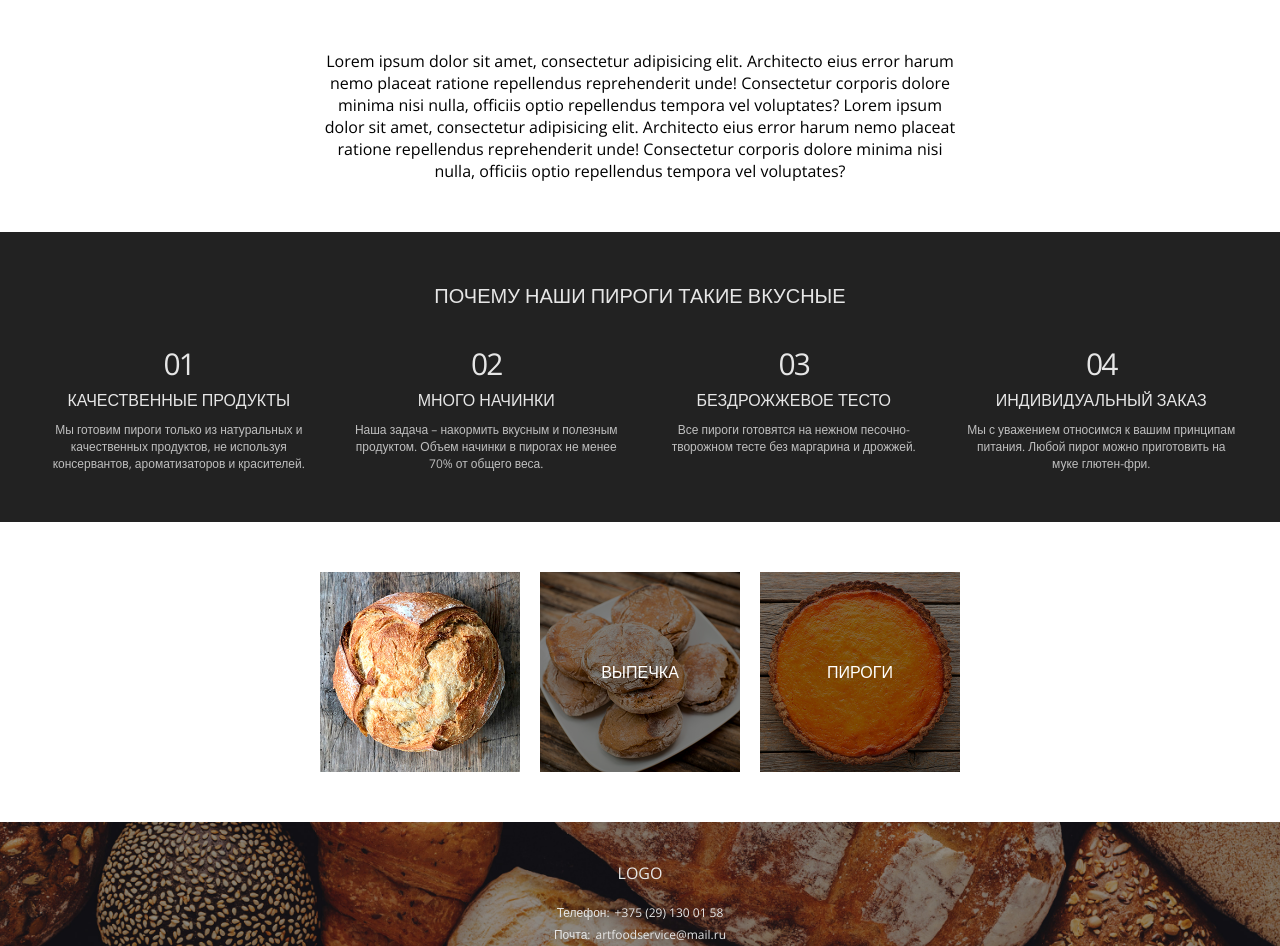
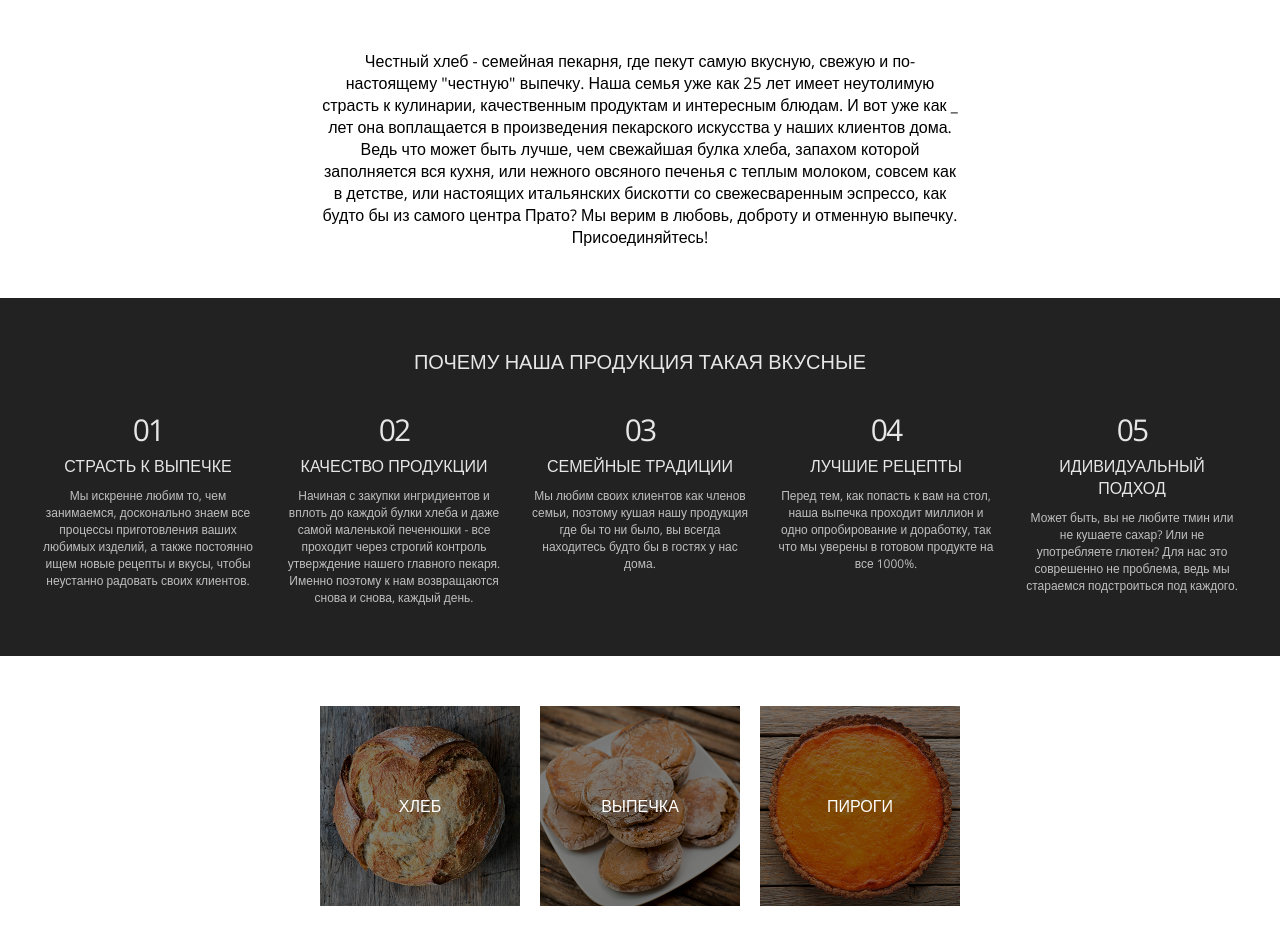
Before and after one commit to DimaShustal/bakery, a website built with webpack: page html/index.html in a window 1280 px wide. Shown: the part 600-1546 px from the top of the page. Built offline with nearby package versions, Linux system fonts and the light colour scheme.

Commit message:
added actual text abd fixed webpack.config

```diff
--- a/html/index.html
+++ b/html/index.html
@@ -7,12 +7,12 @@
     <meta name="format-detection" content="telephone=no">
 
     <meta name="description" content="Свежая и вкусная выпечка в Минске. У нас вы можите попробовать свежий бездрожжевой хлеб, ароматные пироги и невероятно вкусную выпечку.">
-    <meta property="og:title" content="Название | Главная" />
+    <meta property="og:title" content="Честный хлеб | Главная" />
     <meta property="og:type" content="website" />
     <meta property="og:description" content="Свежая и вкусная выпечка в Минске." />
     <!--<meta property="og:url" content="//www.imdb.com/title/tt0117500/" />-->
 
-    <title>Название | Главная</title>
+    <title>Честный хлеб | Главная</title>
 
     <!--<link rel="canonical" href="http://papapek.by/">-->
     <link rel="apple-touch-icon" sizes="180x180" href="/img/apple-touch-icon.png">
@@ -21,7 +21,6 @@
     <link rel="icon" type="image/png" sizes="any" href="/images/favicons/favicon.ico">
 
     <link href="https://fonts.googleapis.com/css?family=Open+Sans:300,400,700" rel="stylesheet">
-    <!--<link href="../css/index.css" rel="stylesheet">-->
 </head>
 <body>
     <header class="header">
@@ -50,39 +49,43 @@
     </header>
 
     <section class="banner --index">
-        <div class="banner__text">Название</div>
+        <div class="banner__text">Честный хлеб</div>
     </section>
 
     <section id="#about" class="about">
         <div class="about__wrap">
-            Lorem ipsum dolor sit amet, consectetur adipisicing elit. Architecto eius error harum nemo placeat ratione repellendus reprehenderit unde! Consectetur corporis dolore minima nisi nulla, officiis optio repellendus tempora vel voluptates?
-            Lorem ipsum dolor sit amet, consectetur adipisicing elit. Architecto eius error harum nemo placeat ratione repellendus reprehenderit unde! Consectetur corporis dolore minima nisi nulla, officiis optio repellendus tempora vel voluptates?
+            Честный хлеб - семейная пекарня, где пекут самую вкусную, свежую и по-настоящему "честную" выпечку. Наша семья уже как 25 лет имеет неутолимую страсть к кулинарии, качественным продуктам и интересным блюдам. И вот уже как _ лет она воплащается в произведения пекарского искусства у наших клиентов дома. Ведь что может быть лучше, чем свежайшая булка хлеба, запахом которой заполняется вся кухня, или нежного овсяного печенья с теплым молоком, совсем как в детстве, или настоящих итальянских бискотти со свежесваренным эспрессо, как будто бы из самого центра Прато? Мы верим в любовь, доброту и отменную выпечку. Присоединяйтесь!
         </div>
     </section>
 
     <section class="advantages">
         <div class="container">
-            <div class="advantages__title">ПОЧЕМУ НАШИ ПИРОГИ ТАКИЕ ВКУСНЫЕ</div>
+            <div class="advantages__title">ПОЧЕМУ НАША ПРОДУКЦИЯ ТАКАЯ ВКУСНЫЕ</div>
             <div class="advantages__list">
                 <div class="advantages__list__item">
                     <div class="advantages__list__item__count">01</div>
-                    <div class="advantages__list__item__title">КАЧЕСТВЕННЫЕ ПРОДУКТЫ</div>
-                    <div class="advantages__list__item__text">Мы готовим пироги только из натуральных и качественных продуктов, не используя консервантов, ароматизаторов и красителей.</div>
+                    <div class="advantages__list__item__title">СТРАСТЬ К ВЫПЕЧКЕ</div>
+                    <div class="advantages__list__item__text">Мы искренне любим то, чем занимаемся, досконально знаем все процессы приготовления ваших любимых изделий, а также постоянно ищем новые рецепты и вкусы, чтобы неустанно радовать своих клиентов.</div>
                 </div>
                 <div class="advantages__list__item">
                     <div class="advantages__list__item__count">02</div>
-                    <div class="advantages__list__item__title">МНОГО НАЧИНКИ</div>
-                    <div class="advantages__list__item__text">Наша задача – накормить вкусным и полезным продуктом. Объем начинки в пирогах не менее 70% от общего веса.</div>
+                    <div class="advantages__list__item__title">КАЧЕСТВО ПРОДУКЦИИ</div>
+                    <div class="advantages__list__item__text">Начиная с закупки ингридиентов и вплоть до каждой булки хлеба и даже самой маленькой печенюшки - все проходит через строгий контроль утверждение нашего главного пекаря. Именно поэтому к нам возвращаются снова и снова, каждый день.</div>
                 </div>
                 <div class="advantages__list__item">
                     <div class="advantages__list__item__count">03</div>
-                    <div class="advantages__list__item__title">БЕЗДРОЖЖЕВОЕ ТЕСТО</div>
-                    <div class="advantages__list__item__text">Все пироги готовятся на нежном песочно-творожном тесте без маргарина и дрожжей.</div>
+                    <div class="advantages__list__item__title">СЕМЕЙНЫЕ ТРАДИЦИИ</div>
+                    <div class="advantages__list__item__text">Мы любим своих клиентов как членов семьи, поэтому кушая нашу продукция где бы то ни было, вы всегда находитесь будто бы в гостях у нас дома.</div>
                 </div>
                 <div class="advantages__list__item">
                     <div class="advantages__list__item__count">04</div>
-                    <div class="advantages__list__item__title">ИНДИВИДУАЛЬНЫЙ ЗАКАЗ</div>
-                    <div class="advantages__list__item__text">Мы с уважением относимся к вашим принципам питания. Любой пирог можно приготовить на муке глютен-фри.</div>
+                    <div class="advantages__list__item__title">ЛУЧШИЕ РЕЦЕПТЫ</div>
+                    <div class="advantages__list__item__text">Перед тем, как попасть к вам на стол, наша выпечка проходит миллион и одно опробирование и доработку, так что мы уверены в готовом продукте на все 1000%.</div>
+                </div>
+                <div class="advantages__list__item">
+                    <div class="advantages__list__item__count">05</div>
+                    <div class="advantages__list__item__title">ИДИВИДУАЛЬНЫЙ ПОДХОД</div>
+                    <div class="advantages__list__item__text">Может быть, вы не любите тмин или не кушаете сахар? Или не употребляете глютен? Для нас это соврешенно не проблема, ведь мы стараемся подстроиться под каждого.</div>
                 </div>
             </div>
         </div>
@@ -91,7 +94,7 @@
     <section class="menu-section">
         <div class="container">
             <div class="menu-section__list">
-                <a href="/menu.html?product=bread" data-product="bread" class="menu-section__list__item --active">
+                <a href="/menu.html?product=bread" data-product="bread" class="menu-section__list__item">
                     <span class="menu-section__list__item__shadow"></span>
                     <img src="../img/bread.jpg" alt="bread">
                     <span class="menu-section__list__item__name">ХЛЕБ</span>
--- a/package.json
+++ b/package.json
@@ -16,6 +16,7 @@
     "clean-webpack-plugin": "^1.0.0",
     "css-loader": "^2.0.0",
     "file-loader": "^2.0.0",
+    "html-loader": "^0.5.5",
     "html-webpack-plugin": "^3.2.0",
     "imagemin-jpegtran": "^6.0.0",
     "imagemin-optipng": "^6.0.0",
--- a/webpack.config.build.js
+++ b/webpack.config.build.js
@@ -24,6 +24,12 @@ module.exports = {
 
   module: {
     rules: [
+      {
+        test: /\.(html)$/,
+        use: {
+          loader: 'html-loader'
+        }
+      },
       {
         test: /\.(js|jsx)$/,
         loader: 'babel-loader'
--- a/webpack.config.dev.js
+++ b/webpack.config.dev.js
@@ -1,14 +1,6 @@
-const UglifyJsPlugin = require("uglifyjs-webpack-plugin");
+const path = require('path');
 const MiniCssExtractPlugin = require("mini-css-extract-plugin");
-const OptimizeCSSAssetsPlugin = require("optimize-css-assets-webpack-plugin");
-const path = require('path');
-
-const ImageminPlugin = require("imagemin-webpack");
-const imageminJpegtran = require("imagemin-jpegtran");
-const imageminOptipng = require("imagemin-optipng");
-
 const HtmlWebpackPlugin = require('html-webpack-plugin');
-const CleanWebpackPlugin = require('clean-webpack-plugin');
 
 module.exports = {
   entry: {
@@ -24,6 +16,12 @@ module.exports = {
 
   module: {
     rules: [
+      {
+        test: /\.(html)$/,
+        use: {
+          loader: 'html-loader'
+        }
+      },
       {
         test: /\.(js|jsx)$/,
         loader: 'babel-loader'
```
Also changed, not shown: html/menu.html (+2 -4 lines), 1 other file.
